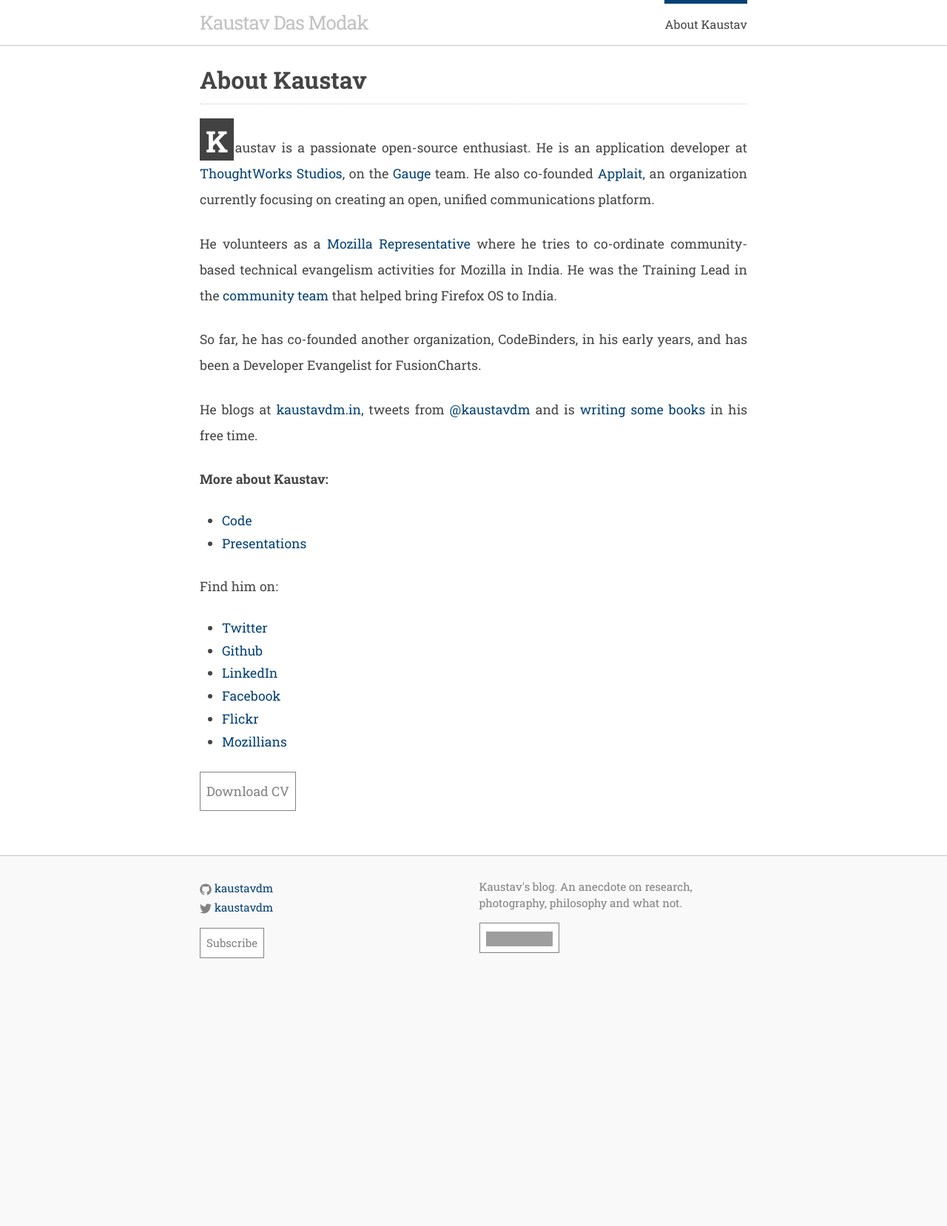
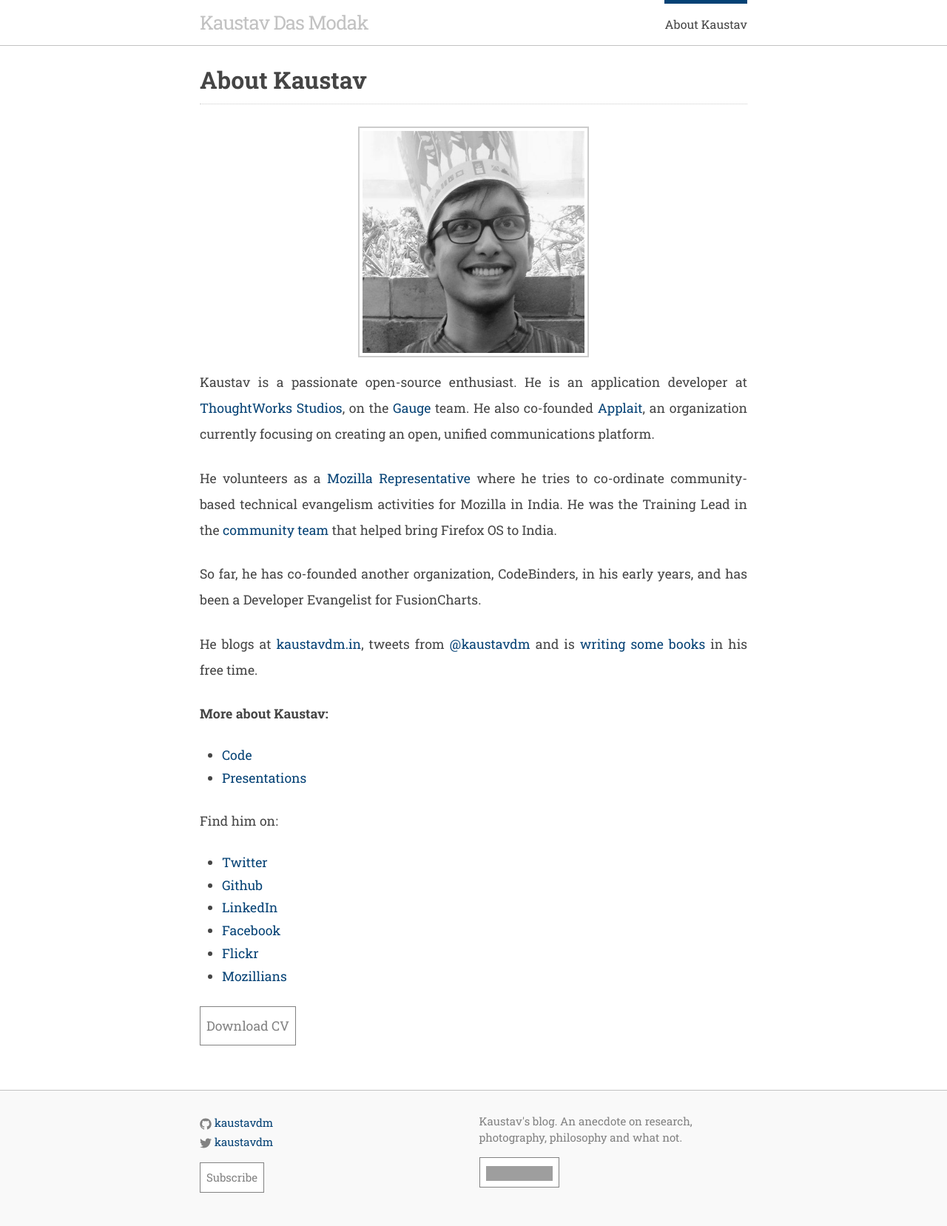
Before and after one commit to kaustavdm/website, a Jekyll site: the page built from about-me/index.md, in a window 1280 px wide. Shown: the whole page at 74% size. Built offline with Jekyll 4.4.1, drawn with Linux system fonts in a browser that asks for light colours; before the commit the page ends 1340 px from its top, so only the background shows below that; grey boxes are pictures that could not be loaded.

Commit message:
Add .banner class and banner img for about-me
Signed-off-by: Kaustav Das Modak <kaustav.dasmodak@yahoo.co.in>

```diff
--- a/_sass/_layout.scss
+++ b/_sass/_layout.scss
@@ -323,6 +323,16 @@ h1 {
     img {
         max-width: 100%;
     }
+
+    .banner {
+      text-align: center;
+      margin: 1rem 0;
+
+      img {
+        padding: 0.25rem;
+        border: 2px solid #ccc;
+      }
+    }
 }
 
 /**
--- a/about-me/index.md
+++ b/about-me/index.md
@@ -7,6 +7,8 @@ slug: about-me
 title: About Kaustav
 wordpress_id: 24
 ---
+
+<p class="banner"><img src="/images/kido.jpg" alt="Kaustav Das Modak" style="width: 300px;"></p>
 
 Kaustav is a passionate open-source enthusiast. He is an application developer at [ThoughtWorks Studios](https://www.thoughtworks.com/products), on the [Gauge](http://getgauge.io) team. He also co-founded [Applait](http://applait.com), an organization currently focusing on creating an open, unified communications platform.
 
```
